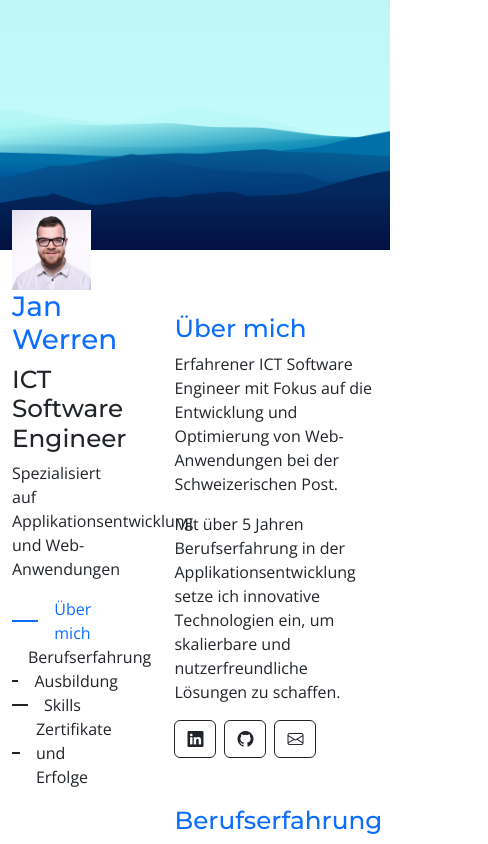
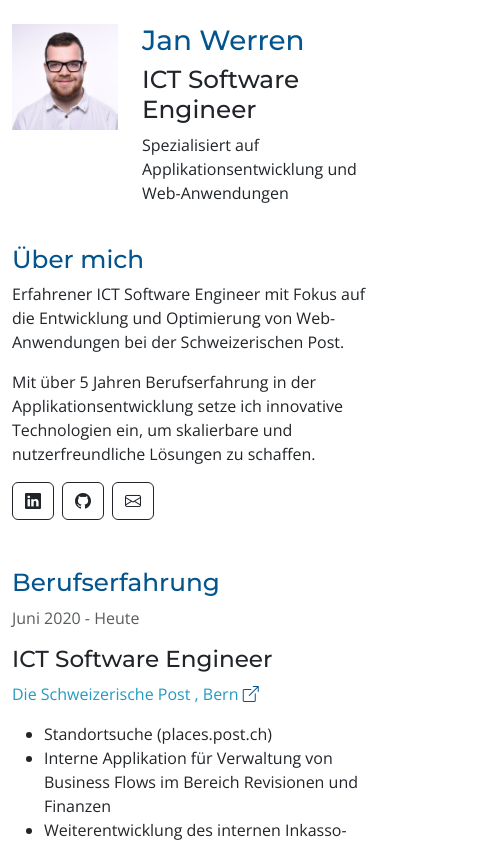
Before and after one commit to Janobob/Janobob, an Angular app in the folder resume/: page / in a window 390 px wide. Shown: the top 844 px of the page, 488 px wide, since content can reach past the window. Built offline with nearby package versions, Linux system fonts and the light colour scheme.

Commit message:
feat: add first styles for mobile

```diff
--- a/resume/src/app/app.component.html
+++ b/resume/src/app/app.component.html
@@ -1,45 +1,52 @@
-<div class="hero"></div>
+<div class="hero d-none d-sm-block"></div>
 <div class="container p-relative">
   <div class="row">
-    <div class="col-4 profile-sidebar">
-      <section>
-        <div class="profile-image-container col-9">
+    <div class="profile-sidebar col-12 col-sm-4 mt-4 mt-sm-0">
+      <section class="row">
+        <div class="profile-image-container col-4 col-sm-8">
           <img class="profile-image" src="assets/images/profile.png" />
         </div>
-        <h1 class="text-primary">Jan Werren</h1>
-        <h2>ICT Software Engineer</h2>
+        <div class="col-8 col-sm-12">
+          <h1 class="text-primary">Jan Werren</h1>
+          <h2>ICT Software Engineer</h2>
 
-        <p>Spezialisiert auf Applikationsentwicklung und Web-Anwendungen</p>
+          <p>Spezialisiert auf Applikationsentwicklung und Web-Anwendungen</p>
+        </div>
       </section>
 
-      <section>
+      <section class="d-none d-sm-block mt-5">
         <nav>
           <ul class="profile-navigation">
             <li
+              class="h5"
               [ngClass]="{ active: isActive('about-me') || isActive('start') }"
               (click)="onNavigationClick('about-me')"
             >
               Über mich
             </li>
             <li
+              class="h5"
               [ngClass]="{ active: isActive('work-experience') }"
               (click)="onNavigationClick('work-experience')"
             >
               Berufserfahrung
             </li>
             <li
+              class="h5"
               [ngClass]="{ active: isActive('education') }"
               (click)="onNavigationClick('education')"
             >
               Ausbildung
             </li>
             <li
+              class="h5"
               [ngClass]="{ active: isActive('skills') }"
               (click)="onNavigationClick('skills')"
             >
               Skills
             </li>
             <li
+              class="h5"
               [ngClass]="{ active: isActive('certificats') }"
               (click)="onNavigationClick('certificats')"
             >
@@ -50,8 +57,8 @@
       </section>
     </div>
 
-    <div class="col-7 offset-1 pt-3">
-      <section class="mt-5" id="about-me">
+    <div class="col-12 col-sm-7 offset-sm-1 pt-3">
+      <section class="mt-2" id="about-me">
         <h2 class="text-primary">Über mich</h2>
         <p>
           Erfahrener ICT Software Engineer mit Fokus auf die Entwicklung und
@@ -86,10 +93,10 @@
         <h2 class="text-primary">Berufserfahrung</h2>
 
         <div class="row">
-          <div class="col-3">
+          <div class="col-12 col-sm-3">
             <p class="text-muted">Juni 2020 - Heute</p>
           </div>
-          <div class="col-9">
+          <div class="col-12 col-sm-9">
             <h3>ICT Software Engineer</h3>
             <p class="text-secondary">
               Die Schweizerische Post , Bern
--- a/resume/src/app/app.component.scss
+++ b/resume/src/app/app.component.scss
@@ -1,5 +1,7 @@
 @import "bootstrap/scss/functions";
 @import "bootstrap/scss/variables";
+@import "../assets/styles/variables";
+@import "bootstrap/scss/mixins";
 
 $hero-height: 250px;
 
@@ -11,22 +13,30 @@ $profile-navigation-hover-color: $secondary;
 
 .hero {
   height: $hero-height;
+  min-height: $hero-height;
   background-image: url("/assets/images/hero.png");
-  background-position: center center;
+  background-position: center;
   background-repeat: no-repeat;
   background-size: cover;
 }
 
 .profile-sidebar {
-  position: sticky;
   top: calc($hero-height - 6rem);
   align-self: flex-start;
+
+  @include media-breakpoint-up(sm) {
+    position: sticky;
+  }
 }
 
 .profile-image-container {
   .profile-image {
     max-width: 100%;
-    margin-top: $profile-image-offset;
+    margin-top: 0;
+
+    @include media-breakpoint-up(sm) {
+      margin-top: $profile-image-offset;
+    }
   }
 }
 
@@ -40,6 +50,7 @@ $profile-navigation-hover-color: $secondary;
     color: $profile-navigation-color;
     cursor: pointer;
     transition: color 0.3s;
+    margin-bottom: 1.2rem;
 
     &:hover {
       color: $profile-navigation-hover-color;
--- /dev/null
+++ b/resume/src/assets/styles/_variables.scss
@@ -0,0 +1,2 @@
+$primary: #04548e;
+$secondary: #249ac1;
--- a/resume/src/assets/styles/main.scss
+++ b/resume/src/assets/styles/main.scss
@@ -4,6 +4,7 @@ $enable-negative-margins: true;
 
 // Import utilities
 @import "fonts";
+@import "variables";
 
 // Bootstrap defaults
 @import "bootstrap/scss/functions";
```
